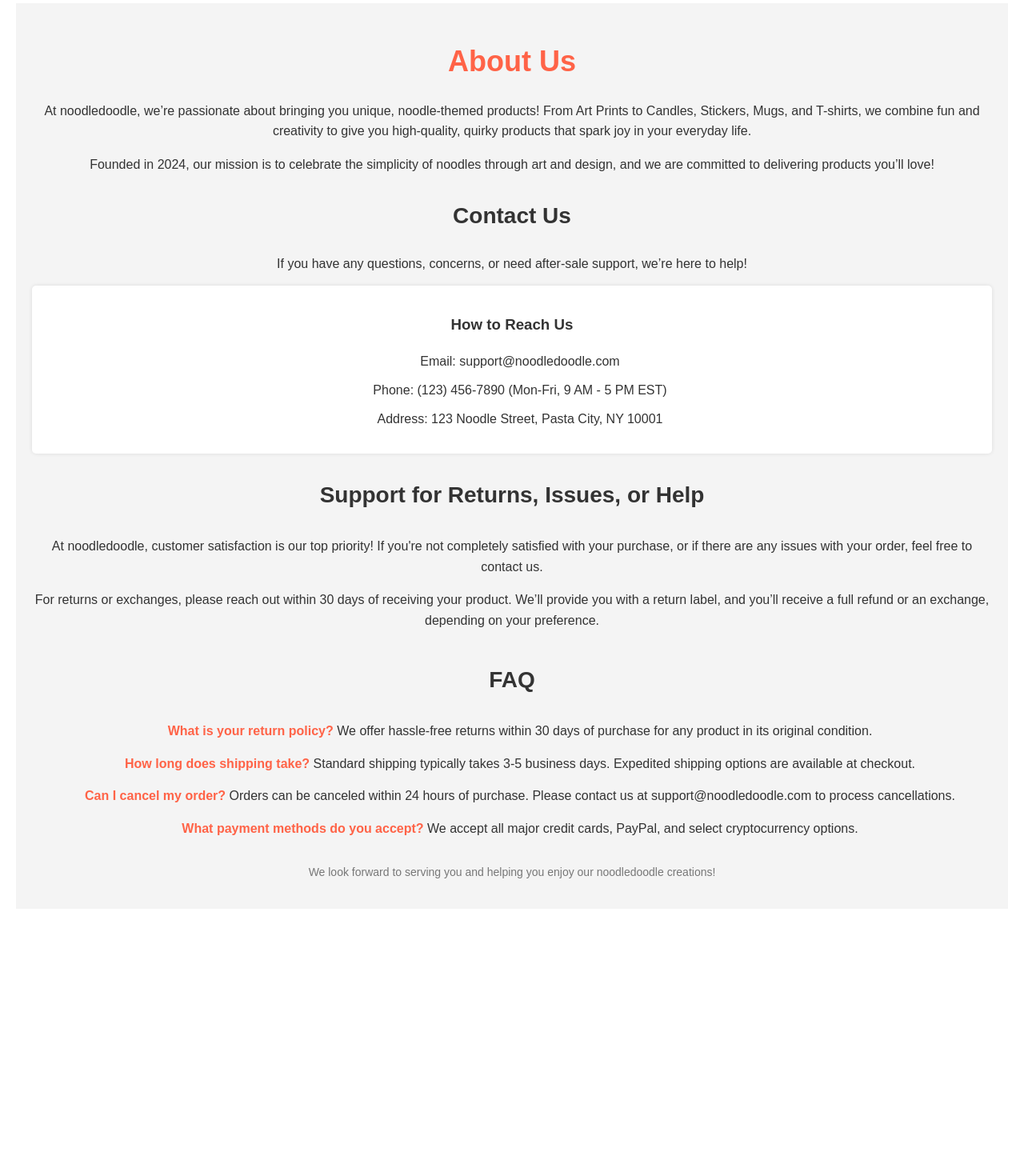
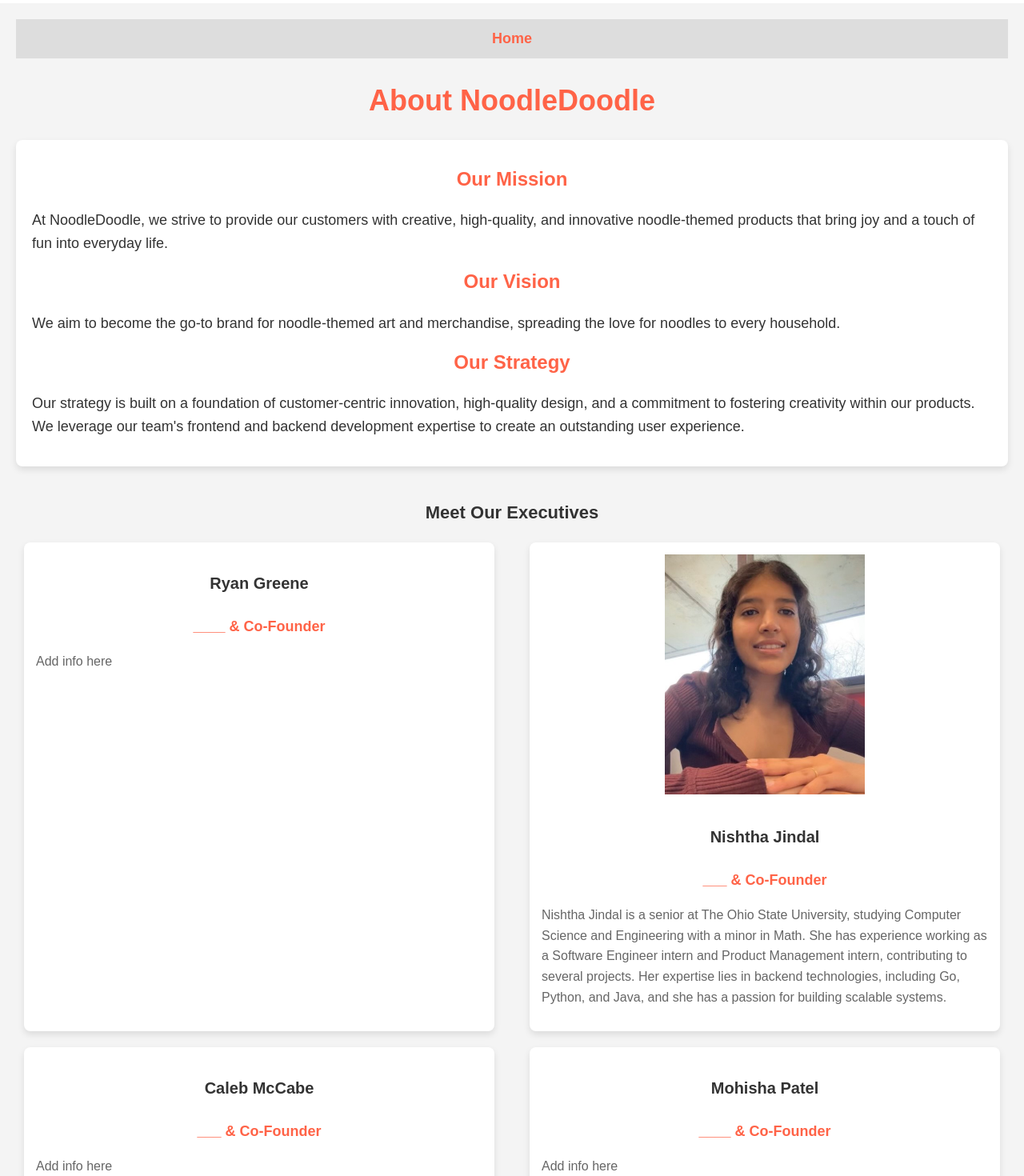
Before and after one commit to cmccabe24/CSE5234Team10, a React (Create React App) app in the folder noodledoodle/: page /home/aboutUs in a window 1280 px wide. Shown: the part 300-1770 px from the top of the page at 80% size. Before the commit the page ends 1436 px from the top, so only its background shows below. Built offline with nearby package versions, Linux system fonts and the light colour scheme.

Commit message:
Update styling for viewOrder, viewConfirmation

```diff
--- a/noodledoodle/src/components/aboutUs.js
+++ b/noodledoodle/src/components/aboutUs.js
@@ -1,42 +1,62 @@
 import React from 'react';
-import '../static/aboutUs.css';
+import { Link } from "react-router-dom";
+import '../static/aboutUs.css'; // Assuming your CSS is stored here
 
 const AboutUs = () => {
     return (
-        <div className="container">
-            <h1 className="header">About Us</h1>
-            <p>At noodledoodle, we’re passionate about bringing you unique, noodle-themed products! From Art Prints to Candles, Stickers, Mugs, and T-shirts, we combine fun and creativity to give you high-quality, quirky products that spark joy in your everyday life.</p>
-            <p>Founded in 2024, our mission is to celebrate the simplicity of noodles through art and design, and we are committed to delivering products you’ll love!</p>
+        <div className="aboutUs">
+            <nav className="navBar">
+                <Link to="/home" className="navLink">Home</Link>
+            </nav>
 
-            <h2 className="section-header">Contact Us</h2>
-            <p>If you have any questions, concerns, or need after-sale support, we’re here to help!</p>
+            <h1 className="header">About NoodleDoodle</h1>
 
-            <div className="contact-info">
-                <h3>How to Reach Us</h3>
-                <ul>
-                    <li>Email: support@noodledoodle.com</li>
-                    <li>Phone: (123) 456-7890 (Mon-Fri, 9 AM - 5 PM EST)</li>
-                    <li>Address: 123 Noodle Street, Pasta City, NY 10001</li>
-                </ul>
-            </div>
+            {/* Company mission, vision, and strategy */}
+            <section className="company-section">
+                <h2>Our Mission</h2>
+                <p>At NoodleDoodle, we strive to provide our customers with creative, high-quality, and innovative noodle-themed products that bring joy and a touch of fun into everyday life.</p>
 
-            <h3 className="section-header">Support for Returns, Issues, or Help</h3>
-            <p>At noodledoodle, customer satisfaction is our top priority! If you're not completely satisfied with your purchase, or if there are any issues with your order, feel free to contact us.</p>
-            <p>For returns or exchanges, please reach out within 30 days of receiving your product. We’ll provide you with a return label, and you’ll receive a full refund or an exchange, depending on your preference.</p>
+                <h2>Our Vision</h2>
+                <p>We aim to become the go-to brand for noodle-themed art and merchandise, spreading the love for noodles to every household.</p>
 
-            <div className="faq">
-                <h3 className="section-header">FAQ</h3>
-                <ul>
-                    <li><strong>What is your return policy?</strong> We offer hassle-free returns within 30 days of purchase for any product in its original condition.</li>
-                    <li><strong>How long does shipping take?</strong> Standard shipping typically takes 3-5 business days. Expedited shipping options are available at checkout.</li>
-                    <li><strong>Can I cancel my order?</strong> Orders can be canceled within 24 hours of purchase. Please contact us at support@noodledoodle.com to process cancellations.</li>
-                    <li><strong>What payment methods do you accept?</strong> We accept all major credit cards, PayPal, and select cryptocurrency options.</li>
-                </ul>
-            </div>
+                <h2>Our Strategy</h2>
+                <p>Our strategy is built on a foundation of customer-centric innovation, high-quality design, and a commitment to fostering creativity within our products. We leverage our team's frontend and backend development expertise to create an outstanding user experience.</p>
+            </section>
 
-            <div className="footer">
-                <p>We look forward to serving you and helping you enjoy our noodledoodle creations!</p>
-            </div>
+            {/* Meet our Executives */}
+            <section className="executives-section">
+                <h2>Meet Our Executives</h2>
+                <div className="executives">
+                    {/* Executive 1 */}
+                    <div className="executive-card">
+                        <h3>Ryan Greene</h3>
+                        <h4>____ & Co-Founder</h4>
+                        <p>Add info here</p>
+                    </div>
+
+                    {/* Executive 2 */}
+                    <div className="executive-card">
+                        <img src="/nishtha.jpg" alt="Nishtha Jindal" className="executive-image" />
+                        <h3>Nishtha Jindal</h3>
+                        <h4>___ & Co-Founder</h4>
+                        <p>Nishtha Jindal is a senior at The Ohio State University, studying Computer Science and Engineering with a minor in Math. She has experience working as a Software Engineer intern and Product Management intern, contributing to several projects. Her expertise lies in backend technologies, including Go, Python, and Java, and she has a passion for building scalable systems.</p>
+                    </div>
+
+                    {/* Executive 3 */}
+                    <div className="executive-card">
+                        <h3>Caleb McCabe</h3>
+                        <h4>___ & Co-Founder</h4>
+                        <p>Add info here</p>
+                    </div>
+
+                    {/* Executive 4 */}
+                    <div className="executive-card">
+                        <h3>Mohisha Patel</h3>
+                        <h4>____ & Co-Founder</h4>
+                        <p>Add info here</p>
+                    </div>
+                </div>
+            </section>
         </div>
     );
 };
--- a/noodledoodle/src/components/contactUs.js
+++ b/noodledoodle/src/components/contactUs.js
@@ -1,13 +1,47 @@
 import React from 'react';
 import {Link} from "react-router-dom";
-
+import '../static/contactUs.css';
 
 const ContactUs = () => {
     return (
-        <div>
-            <h1>Contact Us</h1>
-            <p>Email: support@example.com</p>
-            <p>Phone: (123) 456-7890</p>
+        <div className="contactUs">
+            <nav className="navBar">
+                <Link to="/home" className="navLink">Home</Link>
+            </nav>
+            <h1 className="header">About Us</h1>
+            <p>At noodledoodle, we’re passionate about bringing you unique, noodle-themed products! From Art Prints to Candles, Stickers, Mugs, and T-shirts, we combine fun and creativity to give you high-quality, quirky products that spark joy in your everyday life.</p>
+            <p>Founded in 2024, our mission is to celebrate the simplicity of noodles through art and design, and we are committed to delivering products you’ll love!</p>
+
+            <h2 className="section-header">Contact Us</h2>
+            <p>If you have any questions, concerns, or need after-sale support, we’re here to help!</p>
+
+            <div className="contact-info">
+                <h3>How to Reach Us</h3>
+                <ul>
+                    <li>Email: support@noodledoodle.com</li>
+                    <li>Phone: (123) 456-7890 (Mon-Fri, 9 AM - 5 PM EST)</li>
+                    <li>Address: 123 Noodle Street, Pasta City, NY 10001</li>
+                </ul>
+            </div>
+
+            <h3 className="section-header">Support for Returns, Issues, or Help</h3>
+            <p>At noodledoodle, customer satisfaction is our top priority! If you're not completely satisfied with your purchase, or if there are any issues with your order, feel free to contact us.</p>
+            <p>For returns or exchanges, please reach out within 30 days of receiving your product. We’ll provide you with a return label, and you’ll receive a full refund or an exchange, depending on your preference.</p>
+
+            <div className="faq">
+                <h3 className="section-header">FAQ</h3>
+                <ul>
+                    <li><strong>What is your return policy?</strong> We offer hassle-free returns within 30 days of purchase for any product in its original condition.</li>
+                    <li><strong>How long does shipping take?</strong> Standard shipping typically takes 3-5 business days. Expedited shipping options are available at checkout.</li>
+                    <li><strong>Can I cancel my order?</strong> Orders can be canceled within 24 hours of purchase. Please contact us at support@noodledoodle.com to process cancellations.</li>
+                    <li><strong>What payment methods do you accept?</strong> We accept all major credit cards, PayPal, and select cryptocurrency options.</li>
+                </ul>
+            </div>
+
+            <br></br>
+            <div className="footer">
+                <h2>We look forward to serving you and helping you enjoy our noodledoodle creations!</h2>
+            </div>
         </div>
     );
 };
--- a/noodledoodle/src/components/paymentEntry.js
+++ b/noodledoodle/src/components/paymentEntry.js
@@ -1,11 +1,8 @@
 import React from 'react';
-import { useState } from 'react';
-import { useLocation, useNavigate } from 'react-router-dom';
+import {useNavigate } from 'react-router-dom';
 import '../static/paymentEntry.css';
 
 const PaymentEntry = ({order, setOrder, handleInputChange}) => {
-	// changed to const from let because we won't be reassigning location
-	const location = useLocation();
 	//const prevOrder = location.state.order;
 	//const [order, setOrder] = useState(prevOrder);
     const navigate = useNavigate();
--- a/noodledoodle/src/components/purchase.js
+++ b/noodledoodle/src/components/purchase.js
@@ -1,4 +1,3 @@
-import React, { useState } from "react";
 import { useNavigate } from "react-router-dom";
 import {Link} from "react-router-dom";
 import '../static/purchase.css';
@@ -7,8 +6,6 @@ const Purchase = ({ order, setOrder, handleAddToCart, handleRemoveFromCart, hand
     let title = "Purchase Page";
 
     const navigate = useNavigate();
-
-
 
     const handleSubmit = (e) => {
         e.preventDefault();
--- a/noodledoodle/src/components/shippingEntry.js
+++ b/noodledoodle/src/components/shippingEntry.js
@@ -1,11 +1,9 @@
 import React from 'react';
-import {useState} from 'react';
-import {useNavigate, useLocation} from 'react-router-dom';
+import {useNavigate} from 'react-router-dom';
 import '../static/shippingEntry.css'
 const ShippingEntry = ({handleInputChange}) => {
 
     // changed to const from let because we won't be reassigning location
-	const location = useLocation();
     const navigate = useNavigate();
 
     //const  prevOrder = location.state.order;
--- a/noodledoodle/src/components/viewConfirmation.js
+++ b/noodledoodle/src/components/viewConfirmation.js
@@ -1,28 +1,34 @@
 import React from 'react';
-import {useLocation} from 'react-router-dom';
+import '../static/viewConfirmation.css';  // Use the same CSS file to keep styles consistent
 
-const ViewConfirmation = ({order}) => {
-	const location = useLocation();
-	//const { order } = location.state;
+const ViewConfirmation = ({ order, setOrder }) => {
+    return (
+        <div className="viewConfirmation">
+            <h1 className="success-message">Thank You For Shopping With Noodle Doodle!</h1>
+            <p>Your order number is: <strong>790832474327341</strong></p>
 
-	return (
-		<div>
-			<label>Thank You For Shopping With Noodle Doodle!</label>
-			<br/>
-			<plaintext>Your order number is: 790832474327341</plaintext>
-			<br/>
-			<h2>Order Summary: </h2>
-			<br/>
-			{order.buyQuantity.map((qty, index) => (
-                qty > 0 && (
-                    <h1 key={index}>
-                        {order.products[index].name} - {order.buyQuantity[index]}
-                    </h1>
-                )
-            ))}
-		</div>
-	);
+            <h2>Order Summary</h2>
 
+            <table className="table">
+                <thead>
+                    <tr>
+                        <th>Product Name</th>
+                        <th>Quantity</th>
+                    </tr>
+                </thead>
+                <tbody>
+                    {order.buyQuantity.map((qty, index) => (
+                        qty > 0 && (
+                            <tr key={index}>
+                                <td>{order.products[index].name}</td>
+                                <td>{qty}</td>
+                            </tr>
+                        )
+                    ))}
+                </tbody>
+            </table>
+        </div>
+    );
 };
 
 export default ViewConfirmation;
--- a/noodledoodle/src/components/viewOrder.js
+++ b/noodledoodle/src/components/viewOrder.js
@@ -1,46 +1,51 @@
-//test
 import React from 'react';
-import {useState} from 'react';
-import {useNavigate, useLocation} from 'react-router-dom';
+import { useNavigate } from 'react-router-dom';
+import '../static/viewOrder.css';  // Adjust the path as per your project structure
 
-const ViewOrder = ({order, setOrder}) => {
-    const location = useLocation();
+const ViewOrder = ({ order, setOrder }) => {
     const navigate = useNavigate();
-
-    //const{ order } = location.state;
 
     const handleSubmit = (e) => {
         e.preventDefault();
-        //navigate('/home/viewConfirmation', { state: { order: order } });
         navigate('/home/viewConfirmation');
     };
 
     let totalCost = 0;
 
-    // for loop to calculate the total cost
+    // Calculate the total cost
     for (let i = 0; i < order.buyQuantity.length; i++) {
         totalCost += order.buyQuantity[i] * order.products[i].price;
     }
 
+    return (
+        <div className="viewOrder">
+            <h1>Order Summary</h1>
+            <table className="table">
+                <thead>
+                    <tr>
+                        <th>Product Name</th>
+                        <th>Quantity</th>
+                        <th>Price</th>
+                        <th>Total</th>
+                    </tr>
+                </thead>
+                <tbody>
+                    {order.buyQuantity.map((qty, index) => (
+                        qty > 0 && (
+                            <tr key={index}>
+                                <td>{order.products[index].name}</td>
+                                <td>{qty}</td>
+                                <td>${order.products[index].price.toFixed(2)}</td>
+                                <td>${(qty * order.products[index].price).toFixed(2)}</td>
+                            </tr>
+                        )
+                    ))}
+                </tbody>
+            </table>
 
-    return (
-        <div>
-            <h1> Order Summary </h1>
-            <form onSubmit={handleSubmit}>
-            {order.buyQuantity.map((qty, index) => (
-                qty > 0 && (
-                    <h2 key={index}>
-                        {qty} of {order.products[index].name} for ${qty * order.products[index].price}
-                    </h2>
-                )
-            ))}
-                <br/>
+            <h2 className="total-cost">Total cost: ${totalCost.toFixed(2)}</h2>
 
-                <h2> Total cost = ${totalCost} </h2>
-                <br/>
-
-                <button className='button'>Submit order</button>
-            </form>
+            <button className="button" onClick={handleSubmit}>Submit Order</button>
         </div>
     );
 };
--- a/noodledoodle/src/static/aboutUs.css
+++ b/noodledoodle/src/static/aboutUs.css
@@ -1,77 +1,113 @@
-/* aboutUs.css */
-.container {
+/* Overall container styling */
+.aboutUs {
     padding: 20px;
     font-family: Arial, sans-serif;
+    background-color: #f4f4f4;
     color: #333;
     line-height: 1.6;
-    background-color: #f4f4f4;
-    max-width: 1200px;
-    margin: auto;
 }
 
+/* Navigation bar */
+.navBar {
+    margin-bottom: 20px;
+    text-align: right;
+}
+
+.navLink {
+    text-decoration: none;
+    color: #ff6347;
+    font-size: 18px;
+    font-weight: bold;
+}
+
+/* Header styling */
 .header {
+    text-align: center;
     color: #ff6347;
     font-size: 36px;
-    text-align: center;
-    margin-bottom: 20px;
+    margin-bottom: 30px;
 }
 
-.section-header {
-    font-size: 28px;
-    color: #333;
-    margin-top: 30px;
+/* Company section styling */
+.company-section {
+    background-color: #fff;
+    padding: 20px;
+    border-radius: 8px;
+    box-shadow: 0px 4px 8px rgba(0, 0, 0, 0.1);
+    margin-bottom: 40px;
 }
 
-p {
+.company-section h2 {
+    font-size: 24px;
+    margin-top: 10px;
+    color: #ff6347;
+}
+
+.company-section p {
     margin-bottom: 15px;
 }
 
-ul {
-    list-style-type: disc;
-    margin-left: 20px;
+/* Executive section styling */
+.executives-section {
+    text-align: center;
+    margin-bottom: 40px;
 }
 
-ul li {
+.executives {
+    display: flex;
+    justify-content: space-between;
+    flex-wrap: wrap;
+}
+
+.executive-card {
+    background-color: #fff;
+    padding: 15px;
+    margin: 10px;
+    width: 45%;
+    border-radius: 8px;
+    box-shadow: 0px 4px 8px rgba(0, 0, 0, 0.1);
+    text-align: center;
+}
+
+.executive-card h3 {
+    font-size: 20px;
+    color: #333;
+    margin-bottom: 5px;
+}
+
+.executive-card h4 {
+    font-size: 18px;
+    color: #ff6347;
     margin-bottom: 10px;
 }
 
-.contact-info {
-    margin-bottom: 20px;
-    background-color: #fff;
-    padding: 15px;
-    border-radius: 5px;
-    box-shadow: 0px 0px 5px rgba(0, 0, 0, 0.1);
+.executive-card p {
+    font-size: 16px;
+    color: #666;
 }
 
-.contact-info ul {
-    padding: 0;
-    list-style-type: none;
+/* Executive image styling */
+.executive-image {
+    width: 250px;  /* Set desired width */
+    height: 300px; /* Set desired height */
+    object-fit: cover; /* Ensures the image covers the area without distortion */
+    margin-bottom: 10px; /* Space below the image */
 }
 
-.contact-info ul li {
-    margin-bottom: 10px;
+
+/* Media queries for responsiveness */
+@media (max-width: 768px) {
+    .executives {
+        flex-direction: column;
+        align-items: center;
+    }
+
+    .executive-card {
+        width: 100%;
+        margin-bottom: 20px;
+    }
+
+    .company-section {
+        padding: 15px;
+    }
 }
-
-.faq {
-    margin-top: 40px;
-}
-
-.faq ul {
-    list-style-type: none;
-    padding: 0;
-}
-
-.faq ul li {
-    margin-bottom: 15px;
-}
-
-.faq strong {
-    color: #ff6347;
-}
-
-.footer {
-    margin-top: 30px;
-    text-align: center;
-    font-size: 14px;
-    color: #777;
-}
--- /dev/null
+++ b/noodledoodle/src/static/contactUs.css
@@ -0,0 +1,77 @@
+.contactUs {
+    padding: 20px;
+    font-family: Arial, sans-serif;
+    color: #333;
+    line-height: 1.6;
+    background-color: #f4f4f4;
+    max-width: 1200px;
+    margin: auto;
+}
+
+.header {
+    color: #ff6347;
+    font-size: 36px;
+    text-align: center;
+    margin-bottom: 20px;
+}
+
+.section-header {
+    font-size: 28px;
+    color: #ff6347;
+    margin-top: 30px;
+}
+
+p {
+    margin-bottom: 15px;
+    text-align: left; /* Added this to align paragraphs to the left */
+}
+
+ul {
+    list-style-type: disc;
+    margin-left: 20px;
+}
+
+ul li {
+    margin-bottom: 10px;
+}
+
+.contact-info {
+    margin-bottom: 20px;
+    background-color: #fff;
+    padding: 15px;
+    border-radius: 5px;
+    box-shadow: 0px 0px 5px rgba(0, 0, 0, 0.1);
+}
+
+.contact-info ul {
+    padding: 0;
+    list-style-type: none;
+}
+
+.contact-info ul li {
+    margin-bottom: 10px;
+}
+
+.faq {
+    margin-top: 40px;
+}
+
+.faq ul {
+    list-style-type: none;
+    padding: 0;
+}
+
+.faq ul li {
+    margin-bottom: 15px;
+}
+
+.faq strong {
+    color: #ff6347;
+}
+
+.footer {
+    margin-top: 30px;
+    text-align: center;
+    font-size: 14px;
+    color: #777;
+}
--- /dev/null
+++ b/noodledoodle/src/static/viewConfirmation.css
@@ -0,0 +1,87 @@
+/* Container styling */
+.viewConfirmation {
+    max-width: 800px;
+    margin: 0 auto;
+    padding: 20px;
+    background-color: #f9f9f9;
+    box-shadow: 0px 4px 8px rgba(0, 0, 0, 0.1);
+    border-radius: 10px;
+    font-family: 'Roboto', sans-serif;
+}
+
+/* Success message styling */
+.success-message {
+    color: #4CAF50;
+    font-size: 28px;
+    font-weight: bold;
+    text-align: center;
+    margin-bottom: 20px;
+}
+
+/* General text and order number styling */
+p {
+    font-size: 18px;
+    color: #333;
+    text-align: center;
+    margin-bottom: 20px;
+}
+
+h1 {
+    text-align: center;
+    color: #333;
+}
+
+h2 {
+    color: #333;
+    font-size: 22px;
+    margin-bottom: 10px;
+}
+
+/* Table styling */
+.table {
+    width: 100%;
+    border-collapse: collapse;
+    margin-bottom: 20px;
+}
+
+.table th, .table td {
+    border: 1px solid #ddd;
+    padding: 12px;
+    text-align: left;
+    font-size: 16px;
+}
+
+.table th {
+    background-color: #ff6347;
+    color: white;
+    font-weight: bold;
+}
+
+.table td {
+    background-color: #fff;
+    color: #555;
+}
+
+/* Responsive adjustments */
+@media (max-width: 768px) {
+    .container {
+        padding: 10px;
+    }
+
+    .table th, .table td {
+        padding: 8px;
+        font-size: 14px;
+    }
+
+    h2 {
+        font-size: 20px;
+    }
+
+    p {
+        font-size: 16px;
+    }
+
+    .success-message {
+        font-size: 24px;
+    }
+}
--- /dev/null
+++ b/noodledoodle/src/static/viewOrder.css
@@ -0,0 +1,64 @@
+/* ViewOrder.css */
+
+.viewOrder {
+    max-width: 800px;
+    margin: 0 auto;
+    padding: 20px;
+    background-color: #f9f9f9;
+    box-shadow: 0px 4px 8px rgba(0, 0, 0, 0.1);
+    border-radius: 10px;
+    font-family: 'Roboto', sans-serif;
+}
+
+h1 {
+    text-align: center;
+    color: #333;
+    margin-bottom: 20px;
+}
+
+.table {
+    width: 100%;
+    border-collapse: collapse;
+    margin-bottom: 20px;
+}
+
+.table th, .table td {
+    border: 1px solid #ddd;
+    padding: 12px;
+    text-align: left;
+    font-size: 16px;
+}
+
+.table th {
+    background-color: #ff6347;
+    color: white;
+    font-weight: bold;
+}
+
+.table td {
+    background-color: #fff;
+    color: #555;
+}
+
+.total-cost {
+    font-weight: bold;
+    font-size: 22px;
+    color: #ff6347;
+    text-align: right;
+}
+
+.button {
+    background-color: #ff6347;
+    color: white;
+    padding: 10px 20px;
+    border: none;
+    border-radius: 5px;
+    cursor: pointer;
+    font-size: 18px;
+    margin-top: 20px;
+    transition: background-color 0.3s ease;
+}
+
+.button:hover {
+    background-color: #e55340;
+}
```
Also changed, not shown: noodledoodle/public/nishtha.jpg (added).
